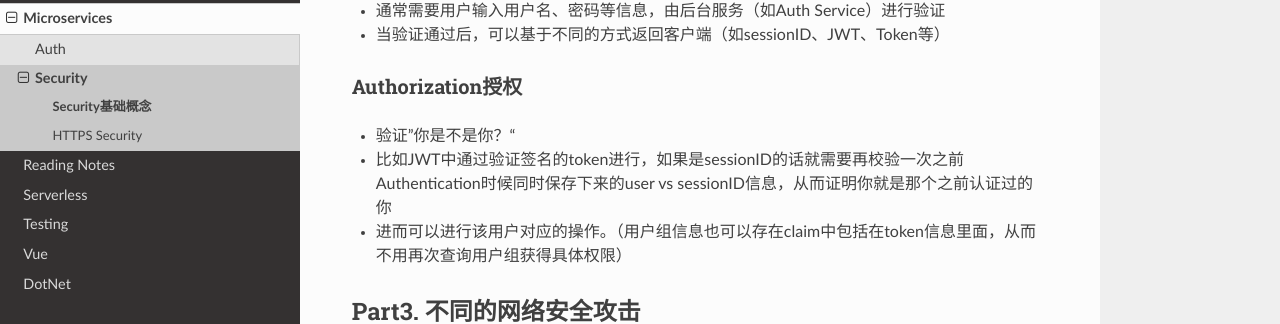
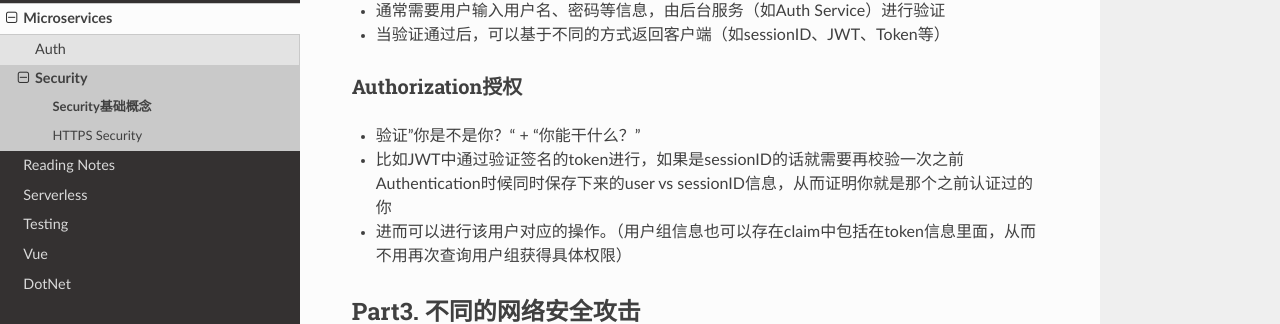
Before and after one commit to abigail830/Sphinx_wiki, a Sphinx documentation site: the page built from source/Microservices/Security/basic_concept.rst, in a window 1280 px wide and 900 px high, scrolled down 1908 px. Shown: the part 132-456 px from the top of the window. Built offline with Sphinx 7.4.7 and the Read the Docs theme 2.0.0, drawn with Linux system fonts in a browser that asks for light colours.

Commit message:
Update basic_concept.rst

```diff
--- a/source/Microservices/Security/basic_concept.rst
+++ b/source/Microservices/Security/basic_concept.rst
@@ -80,7 +80,7 @@ Authentication认证
 Authorization授权
 ^^^^^^^^^^^^^^^^^^^^^^
 
-* 验证”你是不是你？“
+* 验证”你是不是你？“ + “你能干什么？”
 * 比如JWT中通过验证签名的token进行，如果是sessionID的话就需要再校验一次之前Authentication时候同时保存下来的user vs sessionID信息，从而证明你就是那个之前认证过的你
 * 进而可以进行该用户对应的操作。（用户组信息也可以存在claim中包括在token信息里面，从而不用再次查询用户组获得具体权限）
 
```
